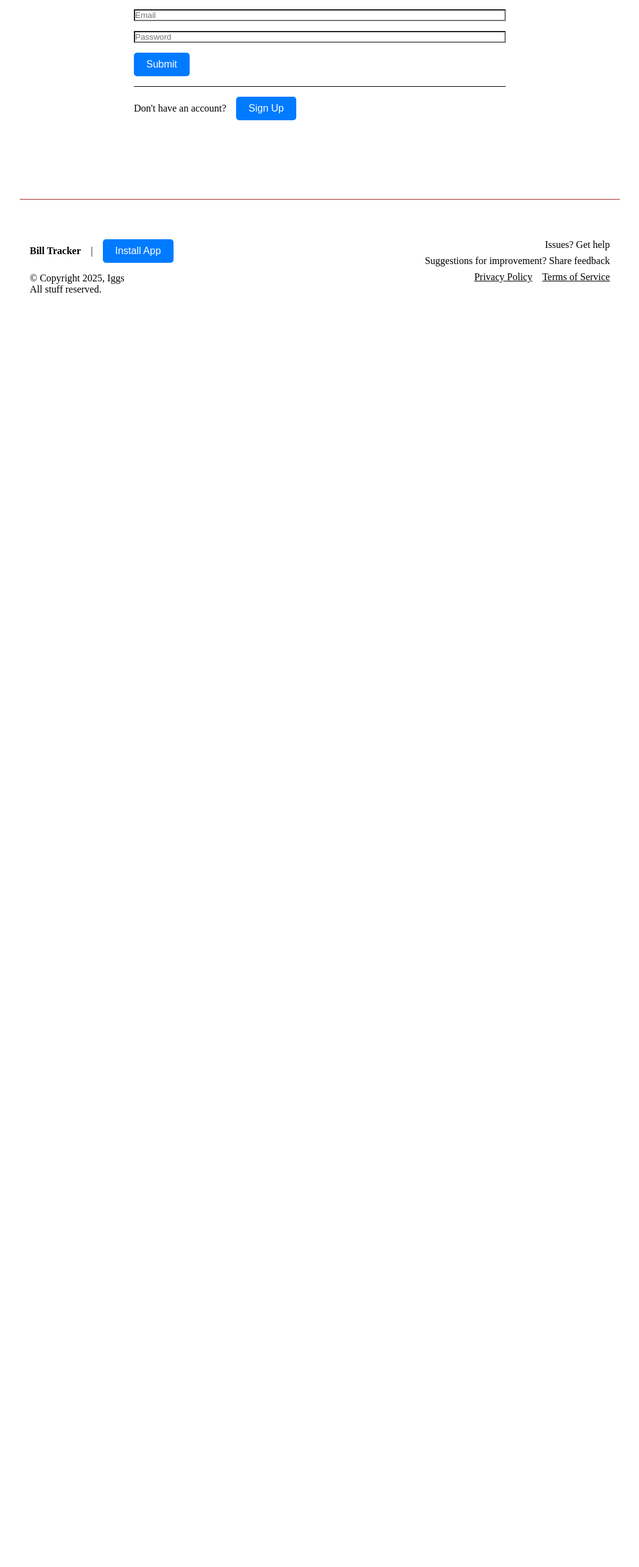
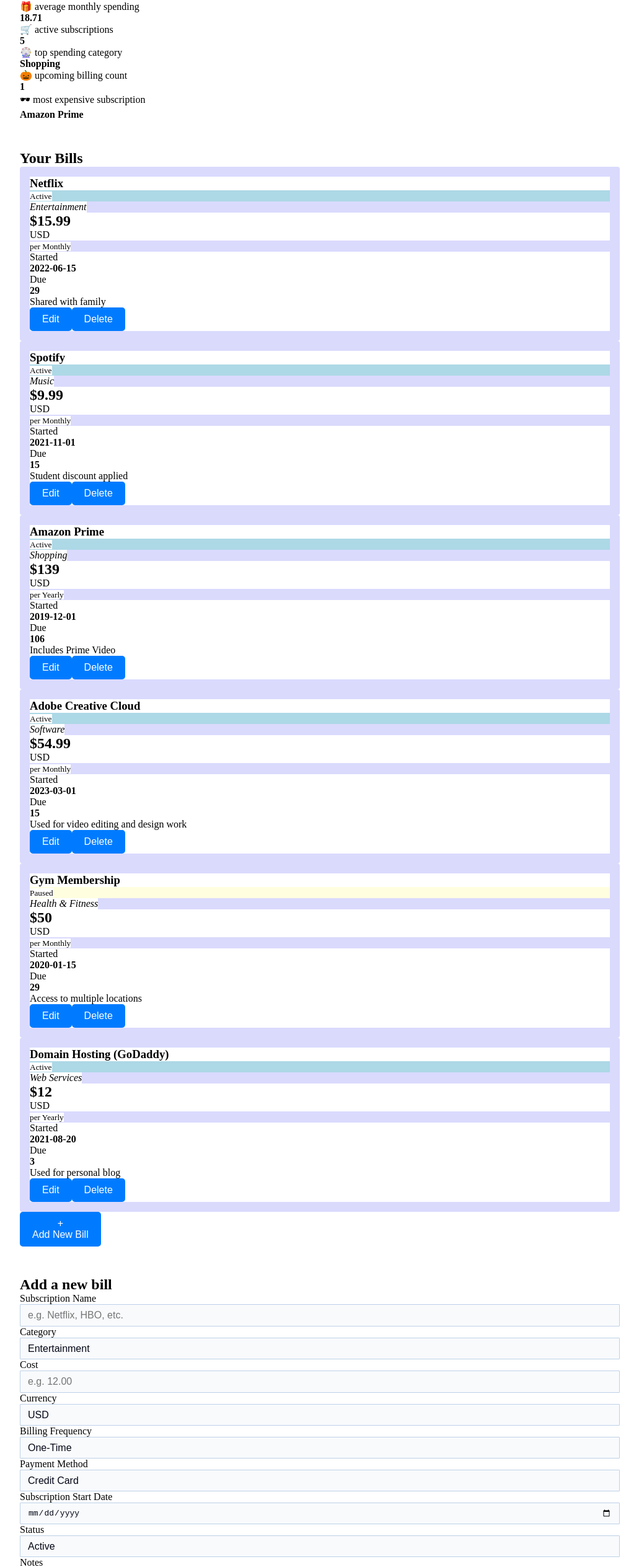
Before and after one commit to Dmitriy36/bill-tracker, a Next.js app: page /dashboard in a window 1280 px wide. Shown: the part 244-2772 px from the top of the page at 62% size, without its empty margins (124-1155 px from the left). Before the commit the page ends 800 px from the top, so only its background shows below. Built offline with nearby package versions, Linux system fonts and the light colour scheme.

Commit message:
working on 34

```diff
--- a/app/dashboard/page.js
+++ b/app/dashboard/page.js
@@ -1,8 +1,10 @@
 import Login from "@/components/Login";
 import SubscriptionsDisplay from "@/components/SubscriptionsDisplay";
 import SubscriptionSummary from "@/components/SubscriptionSummary";
+import SubscriptionForm from "@/components/SubscriptionForm";
 export default function DashBoardpage() {
-  const isAuthenticated = false;
+  const isAuthenticated = true;
+  const isAddEntry = true;
   if (!isAuthenticated) {
     return <Login />;
   }
@@ -10,6 +12,7 @@
     <>
       <SubscriptionSummary />
       <SubscriptionsDisplay />
+      {isAddEntry && <SubscriptionForm />}
     </>
   );
 }
--- a/app/globals.css
+++ b/app/globals.css
@@ -4,6 +4,21 @@
   box-sizing: border-box;
   background-color: white;
   color: black;
+}
+
+input,
+textarea,
+select {
+  font-size: 1em;
+  background-color: #f8fafc;
+  border: 1px solid #bed1e7;
+  color: #030615;
+  padding: 0.5rem 0.75rem;
+  border-radius: 1px;
+  width: 100%;
+  /* max-width: fit-content; */
+  outline: none;
+  appearance: none;
 }
 
 button {
@@ -185,6 +200,28 @@
   width: 30%;
 }
 
+.card-button-primary,
+.card-button-secondary {
+  border: none !important;
+  box-shadow: none !important;
+}
+
+.card-button-primary {
+  color: lightgreen;
+  background: lightblue;
+}
+
+.card-button-secondary {
+  color: black;
+  background: lightyellow;
+}
+
+.card-button-primary:hover,
+.card-button-secondary:hover {
+  transform: none;
+  opacity: 0.6;
+}
+
 /* dashboard page */
 
 /* login */
--- /dev/null
+++ b/components/SubscriptionForm.jsx
@@ -0,0 +1,97 @@
+"use client";
+export default function SubscriptionForm() {
+  return (
+    <section>
+      <h2>Add a new bill</h2>
+      <form onSubmit={() => {}}>
+        <label>
+          <span>Subscription Name</span>
+          <input
+            type="text"
+            name="name"
+            placeholder="e.g. Netflix, HBO, etc."
+            required
+          />
+        </label>
+        <label>
+          <span>Category</span>
+          <select name="category">
+            {[
+              "Entertainment",
+              "Music",
+              "Software",
+              "Health & Fitness",
+              "Other",
+            ].map((cat, catIndex) => {
+              return <option key={catIndex}>{cat}</option>;
+            })}
+          </select>
+        </label>
+        <label>
+          <span>Cost</span>
+          <input
+            type="number"
+            name="cost"
+            step="0.01"
+            placeholder="e.g. 12.00"
+            required
+          />
+        </label>
+        <label>
+          <span>Currency</span>
+          <select name="currency">
+            {["USD", "EUR"].map((curr, currIndex) => {
+              return <option key={currIndex}>{curr}</option>;
+            })}
+          </select>
+        </label>
+
+        <label>
+          <span>Billing Frequency</span>
+          <select name="billingFrequency">
+            {["One-Time", "Weekly", "Monthly", "Quarterly", "Yearly"].map(
+              (freq, freqIndex) => {
+                return <option key={freqIndex}>{freq}</option>;
+              }
+            )}
+          </select>
+        </label>
+
+        <label>
+          <span>Payment Method</span>
+          <select name="paymentMethod">
+            {["Credit Card", "Debit Card", "Paypal", "Bank Xfer", "Other"].map(
+              (item, itemIndex) => {
+                return <option key={itemIndex}>{item}</option>;
+              }
+            )}
+          </select>
+        </label>
+
+        <label>
+          <span>Subscription Start Date</span>
+          <input type="date" name="startDate" />
+        </label>
+
+        <label>
+          <span>Status</span>
+          <select name="status">
+            {["Active", "Paused", "Cancelled"].map((item, itemIndex) => {
+              return <option key={itemIndex}>{item}</option>;
+            })}
+          </select>
+        </label>
+
+        <label className="fat-column">
+          <span>Notes</span>
+          <textarea name="notes" placeholder="e.g. private / shared / etc." />
+        </label>
+
+        <div className="fat-column form-submit-btn">
+          <button>Cancel</button>
+          <button type="submit">Add Bill</button>
+        </div>
+      </form>
+    </section>
+  );
+}
--- a/components/SubscriptionSummary.jsx
+++ b/components/SubscriptionSummary.jsx
@@ -1,3 +1,37 @@
+import { subscriptions, calculateSubscriptionMetrics } from "@/utils";
 export default function SubscriptionSummary() {
-  return <div></div>;
+  const summary = calculateSubscriptionMetrics(subscriptions);
+  console.log(summary);
+  const emojis = [
+    "🧨",
+    "🎗",
+    "🎁",
+    "🛒",
+    "🎡",
+    "🎃",
+    "🕶",
+    "🍟",
+    "🥓",
+    "🥩",
+    "🍖",
+    "🍗",
+    "🚓",
+  ];
+  return (
+    <section>
+      <h2>Bills Analytics</h2>
+      <div className="analytics-card">
+        {Object.keys(summary).map((metric, metricIndex) => {
+          return (
+            <div key={metricIndex} className="analytics-item">
+              <p>
+                {emojis[metricIndex]} {metric.replaceAll("_", " ")}
+              </p>
+              <h4>{summary[metric]}</h4>
+            </div>
+          );
+        })}
+      </div>
+    </section>
+  );
 }
--- a/components/SubscriptionsDisplay.jsx
+++ b/components/SubscriptionsDisplay.jsx
@@ -1,3 +1,69 @@
+import { getDaysUntilNextCharge, subscriptions } from "@/utils";
 export default function SubscriptionsDisplay() {
-  return <div></div>;
+  return (
+    <section>
+      <h2>Your Bills</h2>
+      <div className="card-container">
+        {subscriptions.map((sub, subIndex) => {
+          const {
+            name,
+            category,
+            cost,
+            currency,
+            billingFrequency,
+            startDate,
+            notes,
+            status,
+          } = sub;
+          return (
+            <div key={subIndex} className="card subscription-card">
+              <div>
+                <h3>{name}</h3>
+                <div
+                  className={
+                    "status " +
+                    (status === "Active"
+                      ? " card-button-primary"
+                      : " card-button-secondary")
+                  }
+                >
+                  <small>{status}</small>
+                </div>
+              </div>
+
+              <p>
+                <i>{category}</i>
+              </p>
+              <div className="sub-cost">
+                <h2>${cost}</h2>
+                <p>{currency}</p>
+              </div>
+              <small>per {billingFrequency}</small>
+              <div className="sub-renewal">
+                <div>
+                  <p>Started</p>
+                  <h4>{startDate}</h4>
+                </div>
+                <div>
+                  <p>Due</p>
+                  <h4>{getDaysUntilNextCharge(startDate, billingFrequency)}</h4>
+                </div>
+                <div className="white-line" />
+                <p>{notes}</p>
+                <div className="subscription-actions">
+                  <button className="button-card">Edit</button>
+                  <button className="button-card">Delete</button>
+                </div>
+              </div>
+            </div>
+          );
+        })}
+
+        <button className="button-card add-subscriptions">
+          + <br />
+          Add New Bill
+        </button>
+      </div>
+    </section>
+  );
 }
```
